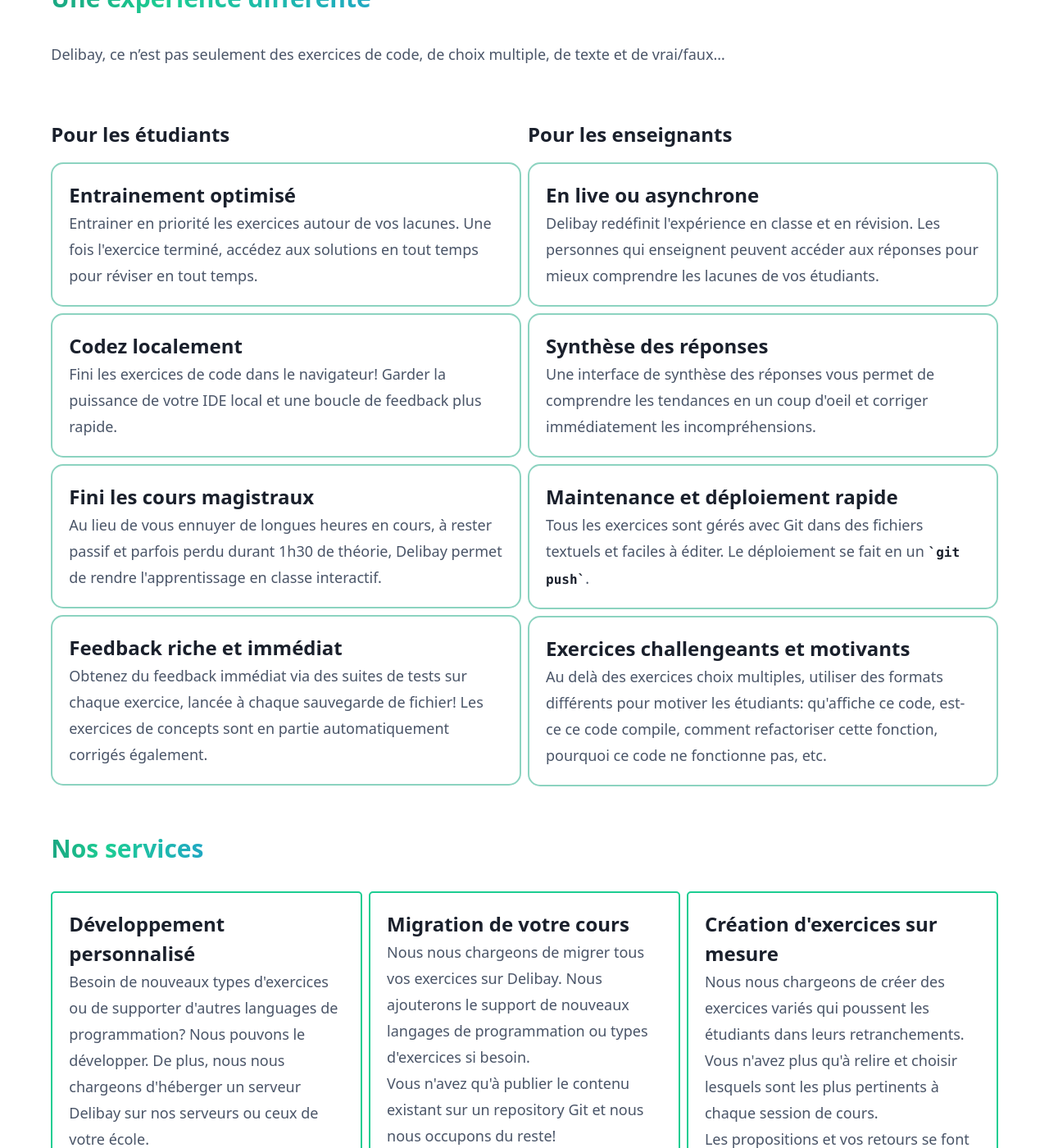
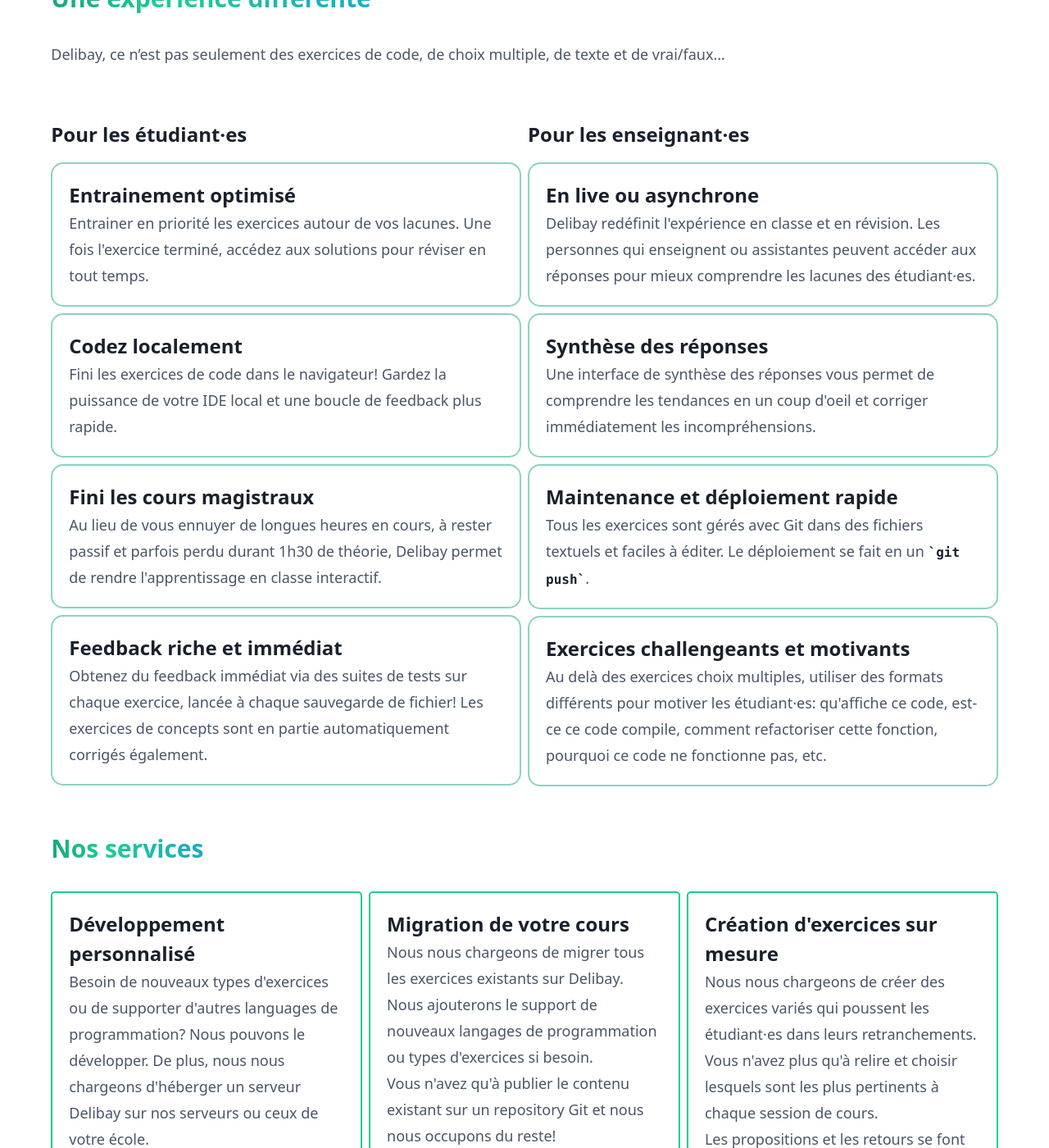
Before and after one commit to samuelroland/mvp, a Jekyll site: the page built from index.md, in a window 1280 px wide and 1400 px high, scrolled down 684 px. Shown: the whole window at 82% size. Built offline with Jekyll 4.4.1, drawn with Linux system fonts in a browser that asks for light colours; some of the changed text lies outside the part shown.

Commit message:
Use inclusif french and reformat HTML

```diff
--- a/index.md
+++ b/index.md
@@ -9,8 +9,8 @@ layout: default
 </div>
 
 #### Comment ?
-### **En permettant aux étudiants de pratiquer intensément** dans une expérience la plus fluide possible, pour *acquérir des compétences profondes*.
-### En aidant les enseignants à créer des exercices, les déployer, **concevoir des cours dynamiques** et *transmettre des compétences* qui auront un *impact sur le long terme*.
+### **En permettant aux étudiant·es de pratiquer intensément** dans une expérience la plus fluide possible, pour *acquérir des compétences profondes*
+### En aidant les enseignant·es à créer des exercices, les déployer, **concevoir des cours dynamiques** et *transmettre des compétences* qui auront un *impact sur le long terme*
 
 Delibay est dédié aux écoles d'informatique qui souhaitent améliorer la qualité et l'efficacité de leur enseignement.
 
@@ -20,19 +20,23 @@ Delibay, ce n'est pas seulement des exercices de code, de choix multiple, de tex
 <div class="md:flex md:flex-wrap md:space-x-2 space-y-2 md:space-y-0">
 <div class="flex-1 ">
 
-<h3>Pour les étudiants</h3>
+<h3>Pour les étudiant·es</h3>
 
 <div class="bloc flex-1 space-y-2 ">
-    <div class="card p-5 flex-1"><h3>Entrainement optimisé</h3>
-    <p>Entrainer en priorité les exercices autour de vos lacunes. Une fois l'exercice terminé, accédez aux solutions en tout temps pour réviser en tout temps.</p>
+    <div class="card p-5 flex-1">
+    <h3>Entrainement optimisé</h3>
+    <p>Entrainer en priorité les exercices autour de vos lacunes. Une fois l'exercice terminé, accédez aux solutions pour réviser en tout temps.</p>
 </div>
-    <div class="card p-5 flex-1"><h3>Codez localement</h3>
-        <p>Fini les exercices de code dans le navigateur! Garder la puissance de votre IDE local et une boucle de feedback plus rapide.</p>
+    <div class="card p-5 flex-1">
+        <h3>Codez localement</h3>
+        <p>Fini les exercices de code dans le navigateur! Gardez la puissance de votre IDE local et une boucle de feedback plus rapide.</p>
     </div>
-    <div class="card p-5 flex-1"><h3>Fini les cours magistraux</h3>
+    <div class="card p-5 flex-1">
+        <h3>Fini les cours magistraux</h3>
         <p>Au lieu de vous ennuyer de longues heures en cours, à rester passif et parfois perdu durant 1h30 de théorie, Delibay permet de rendre l'apprentissage en classe interactif.</p>
     </div>
-    <div class="card p-5 flex-1"><h3>Feedback riche et immédiat</h3>
+    <div class="card p-5 flex-1">
+        <h3>Feedback riche et immédiat</h3>
         <p>Obtenez du feedback immédiat via des suites de tests sur chaque exercice, lancée à chaque sauvegarde de fichier! Les exercices de concepts sont en partie automatiquement corrigés également.</p>
     </div>
 </div>
@@ -42,20 +46,24 @@ Delibay, ce n'est pas seulement des exercices de code, de choix multiple, de tex
 
 <div class="flex-1 ">
 
-<h3>Pour les enseignants</h3>
+<h3>Pour les enseignant·es</h3>
 
 <div class="bloc flex-1 space-y-2 ">
-    <div class="card p-5 flex-1"><h3>En live ou asynchrone</h3>
-        <p>Delibay redéfinit l'expérience en classe et en révision. Les personnes qui enseignent peuvent accéder aux réponses pour mieux comprendre les lacunes de vos étudiants.</p>
+    <div class="card p-5 flex-1">
+        <h3>En live ou asynchrone</h3>
+        <p>Delibay redéfinit l'expérience en classe et en révision. Les personnes qui enseignent ou assistantes peuvent accéder aux réponses pour mieux comprendre les lacunes des étudiant·es.</p>
     </div>
-    <div class="card p-5 flex-1"><h3>Synthèse des réponses</h3>
+    <div class="card p-5 flex-1">
+        <h3>Synthèse des réponses</h3>
         <p>Une interface de synthèse des réponses vous permet de comprendre les tendances en un coup d'oeil et corriger immédiatement les incompréhensions. </p>
     </div>
-    <div class="card p-5 flex-1"><h3>Maintenance et déploiement rapide</h3>
+    <div class="card p-5 flex-1">
+        <h3>Maintenance et déploiement rapide</h3>
         <p>Tous les exercices sont gérés avec Git dans des fichiers textuels et faciles à éditer. Le déploiement se fait en un <code>git push</code>.</p>
     </div>
-    <div class="card p-5 flex-1"><h3>Exercices challengeants et motivants</h3>
-        <p>Au delà des exercices choix multiples, utiliser des formats différents pour motiver les étudiants: qu'affiche ce code, est-ce ce code compile, comment refactoriser cette fonction, pourquoi ce code ne fonctionne pas, etc.</p>
+    <div class="card p-5 flex-1">
+        <h3>Exercices challengeants et motivants</h3>
+        <p>Au delà des exercices choix multiples, utiliser des formats différents pour motiver les étudiant·es: qu'affiche ce code, est-ce ce code compile, comment refactoriser cette fonction, pourquoi ce code ne fonctionne pas, etc.</p>
     </div>
 </div>
 
@@ -74,13 +82,13 @@ Delibay, ce n'est pas seulement des exercices de code, de choix multiple, de tex
 
 <div class="bloc flex-1 border1 p-5">
     <h3>Migration de votre cours</h3>
-    <p>Nous nous chargeons de migrer tous vos exercices sur Delibay. Nous ajouterons le support de nouveaux langages de programmation ou types d'exercices si besoin. <br>Vous n'avez qu'à publier le contenu existant sur un repository Git et nous nous occupons du reste!</p>
+    <p>Nous nous chargeons de migrer tous les exercices existants sur Delibay. Nous ajouterons le support de nouveaux langages de programmation ou types d'exercices si besoin. <br>Vous n'avez qu'à publier le contenu existant sur un repository Git et nous nous occupons du reste!</p>
 </div>
 
 <div class="bloc flex-1 border1 p-5">
     <h3>Création d'exercices sur mesure</h3>
-    <p>Nous nous chargeons de créer des exercices variés qui poussent les étudiants dans leurs retranchements. Vous n'avez plus qu'à relire et choisir lesquels sont les plus pertinents à chaque session de cours.<br>
-    Les propositions et vos retours se font dans des pull requests sur un repository Git public.
+    <p>Nous nous chargeons de créer des exercices variés qui poussent les étudiant·es dans leurs retranchements. Vous n'avez plus qu'à relire et choisir lesquels sont les plus pertinents à chaque session de cours.<br>
+    Les propositions et les retours se font dans des pull requests sur un repository Git public.
     </p>
 </div>
 
@@ -93,7 +101,7 @@ Delibay, ce n'est pas seulement des exercices de code, de choix multiple, de tex
 
 
 
-## Prêt à rendre vos cours interactifs et engageants ?
+## Prêt·e à vivre des cours interactifs et engageants ?
 
 Delibay est en cours de développement, en attendant partagez-nous vos questions ou retours. Nous vous informerons dès qu'une première version sera disponible pour être testée.
 
```
